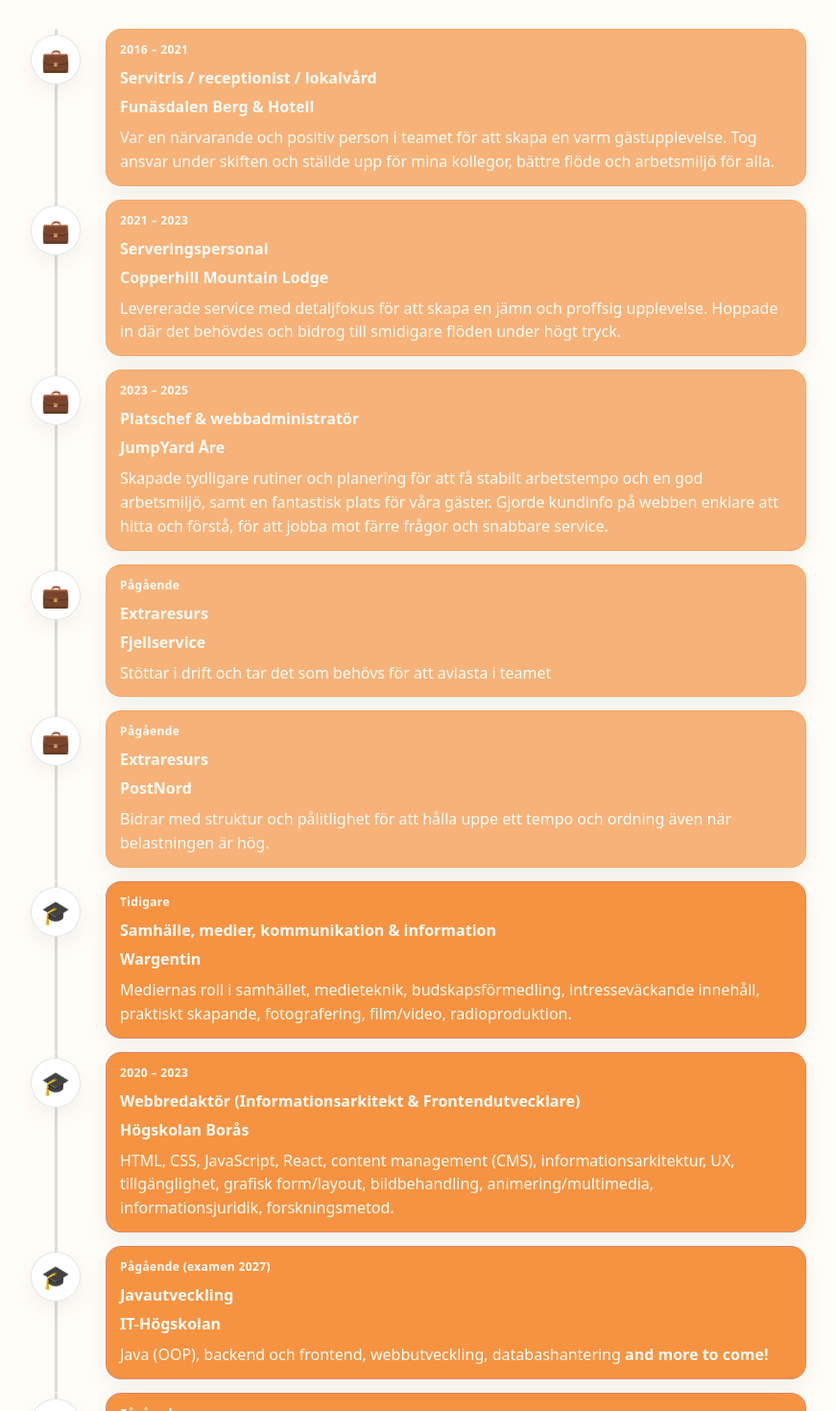
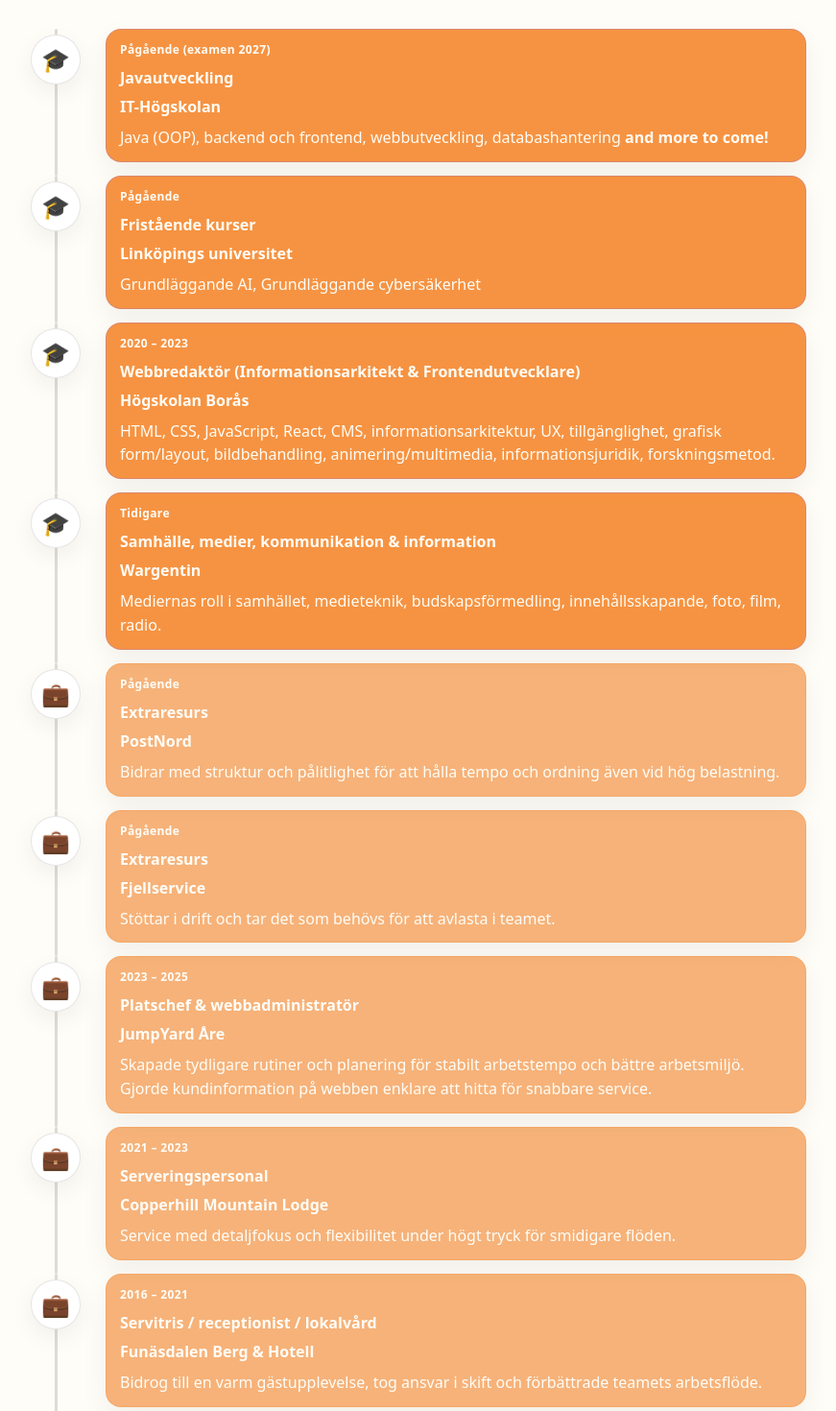
Before and after one commit to lindaeskilsson/portfolio, a React (Vite) app: page / in a window 1280 px wide. Shown: the part 1180-2650 px from the top of the page at 96% size, without its empty margins (210-1081 px from the left). Built offline with nearby package versions, Linux system fonts and the light colour scheme; a web font is replaced by a local one.

Commit message:
change: arrangde timeLineItems. Added miniserver to projects

```diff
--- a/src/App.jsx
+++ b/src/App.jsx
@@ -23,6 +23,7 @@
   { label: "Java-laboration (FX & Network)", url: "https://github.com/ithsjava25/java-fx-and-network-lindaeskilsson" },
   { label: "Projekt: Library System (JPA grupp 6-D)", url: "https://github.com/ithsjava25/project-jpa-grupp-6-d" },
   { label: "Portfolio website", url: "https://github.com/lindaeskilsson/portfolio" },
+  { label: "Mini Server med windows95 look", url: "https://github.com/lindaeskilsson/mini-server" },
 ];
 
 
--- a/src/components/about.jsx
+++ b/src/components/about.jsx
@@ -1,74 +1,20 @@
 import React from "react";
 
 const timelineItems = [
-  // JOBB
-  {
-    type: "work",
-    year: "2016 – 2021",
-    title: "Servitris / receptionist / lokalvård",
-    company: "Funäsdalen Berg & Hotell",
-    text:
-      "Var en närvarande och positiv person i teamet för att skapa en varm gästupplevelse. Tog ansvar under skiften och ställde upp för mina kollegor, bättre flöde och arbetsmiljö för alla.",
-  },
-  {
-    type: "work",
-    year: "2021 – 2023",
-    title: "Serveringspersonal",
-    company: "Copperhill Mountain Lodge",
-    text:
-      "Levererade service med detaljfokus för att skapa en jämn och proffsig upplevelse. Hoppade in där det behövdes och bidrog till smidigare flöden under högt tryck.",
-  },
-  {
-    type: "work",
-    year: "2023 – 2025",
-    title: "Platschef & webbadministratör",
-    company: "JumpYard Åre",
-    text:
-      "Skapade tydligare rutiner och planering för att få stabilt arbetstempo och en god arbetsmiljö, samt en fantastisk plats för våra gäster. Gjorde kundinfo på webben enklare att hitta och förstå, för att jobba mot färre frågor och snabbare service.",
-  },
-  {
-    type: "work",
-    year: "Pågående",
-    title: "Extraresurs",
-    company: "Fjellservice",
-    text:
-      "Stöttar i drift och tar det som behövs för att avlasta i teamet",
-  },
-  {
-    type: "work",
-    year: "Pågående",
-    title: "Extraresurs",
-    company: "PostNord",
-    text:
-      "Bidrar med struktur och pålitlighet för att hålla uppe ett tempo och ordning även när belastningen är hög.",
-  },
 
-  // UTBILDNING
-  {
-    type: "edu",
-    year: "Tidigare",
-    title: "Samhälle, medier, kommunikation & information",
-    company: "Wargentin",
-    text: ["Mediernas roll i samhället, medieteknik, budskapsförmedling, intresseväckande innehåll, praktiskt skapande, fotografering, film/video, radioproduktion."],
-  },
-  {
-    type: "edu",
-    year: "2020 – 2023",
-    title: "Webbredaktör (Informationsarkitekt & Frontendutvecklare)",
-    company: "Högskolan Borås",
-    text: [
-      "HTML, CSS, JavaScript, React, content management (CMS), informationsarkitektur, UX, tillgänglighet, grafisk form/layout, bildbehandling, animering/multimedia, informationsjuridik, forskningsmetod.",
-    ],
-  },
+  // =========================
+  // UTBILDNING (nyast först)
+  // =========================
+
   {
     type: "edu",
     year: "Pågående (examen 2027)",
     title: "Javautveckling",
     company: "IT-Högskolan",
     text: [
-  "Java (OOP), backend och frontend, webbutveckling, databashantering ",
-  <b key="more">and more to come!</b>,
-]
+      "Java (OOP), backend och frontend, webbutveckling, databashantering ",
+      <b key="more">and more to come!</b>,
+    ],
   },
   {
     type: "edu",
@@ -77,7 +23,72 @@
     company: "Linköpings universitet",
     text: ["Grundläggande AI, Grundläggande cybersäkerhet"],
   },
+  {
+    type: "edu",
+    year: "2020 – 2023",
+    title: "Webbredaktör (Informationsarkitekt & Frontendutvecklare)",
+    company: "Högskolan Borås",
+    text: [
+      "HTML, CSS, JavaScript, React, CMS, informationsarkitektur, UX, tillgänglighet, grafisk form/layout, bildbehandling, animering/multimedia, informationsjuridik, forskningsmetod.",
+    ],
+  },
+  {
+    type: "edu",
+    year: "Tidigare",
+    title: "Samhälle, medier, kommunikation & information",
+    company: "Wargentin",
+    text: [
+      "Mediernas roll i samhället, medieteknik, budskapsförmedling, innehållsskapande, foto, film, radio.",
+    ],
+  },
+
+
+  // =========================
+  // ARBETE (nyast först)
+  // =========================
+
+  {
+    type: "work",
+    year: "Pågående",
+    title: "Extraresurs",
+    company: "PostNord",
+    text:
+      "Bidrar med struktur och pålitlighet för att hålla tempo och ordning även vid hög belastning.",
+  },
+  {
+    type: "work",
+    year: "Pågående",
+    title: "Extraresurs",
+    company: "Fjellservice",
+    text:
+      "Stöttar i drift och tar det som behövs för att avlasta i teamet.",
+  },
+  {
+    type: "work",
+    year: "2023 – 2025",
+    title: "Platschef & webbadministratör",
+    company: "JumpYard Åre",
+    text:
+      "Skapade tydligare rutiner och planering för stabilt arbetstempo och bättre arbetsmiljö. Gjorde kundinformation på webben enklare att hitta för snabbare service.",
+  },
+  {
+    type: "work",
+    year: "2021 – 2023",
+    title: "Serveringspersonal",
+    company: "Copperhill Mountain Lodge",
+    text:
+      "Service med detaljfokus och flexibilitet under högt tryck för smidigare flöden.",
+  },
+  {
+    type: "work",
+    year: "2016 – 2021",
+    title: "Servitris / receptionist / lokalvård",
+    company: "Funäsdalen Berg & Hotell",
+    text:
+      "Bidrog till en varm gästupplevelse, tog ansvar i skift och förbättrade teamets arbetsflöde.",
+  },
 ];
+
 
 export default function AboutPage() {
   return (
```
